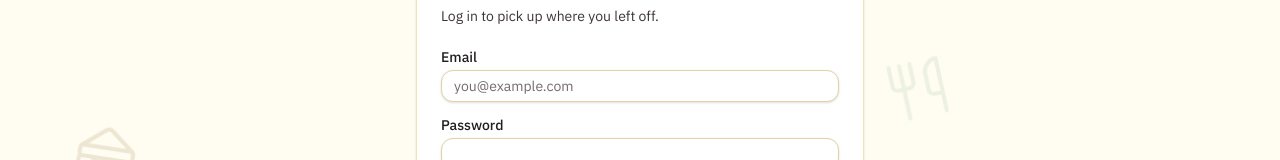
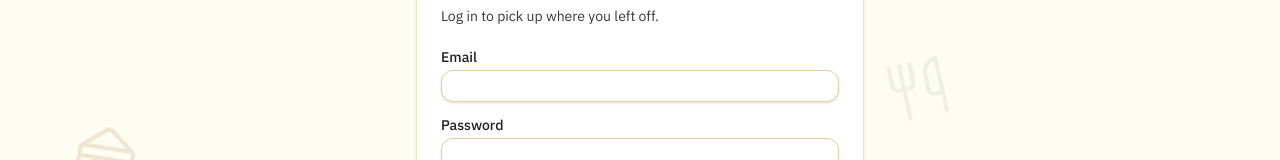
Before and after one commit to ChristianDenniss/nibble-web-platform, a React (Vite) app: page /login in a window 1280 px wide. Shown: the part 279-439 px from the top of the page. Built offline with nearby package versions, Linux system fonts and the light colour scheme; no server answers.

Commit message:
Remove email placeholder from login

```diff
--- a/src/pages/auth/LoginPage.tsx
+++ b/src/pages/auth/LoginPage.tsx
@@ -109,7 +109,6 @@ export default function LoginPage() {
             name="email"
             type="email"
             autoComplete="email"
-            placeholder="you@example.com"
             required
             value={email}
             onChange={(event) => setEmail(event.target.value)}
```
